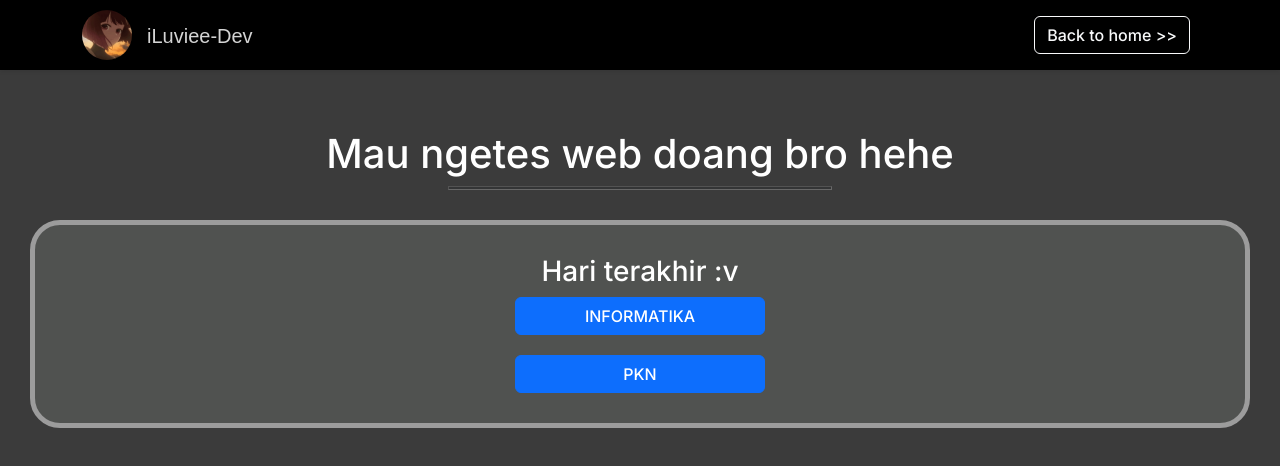
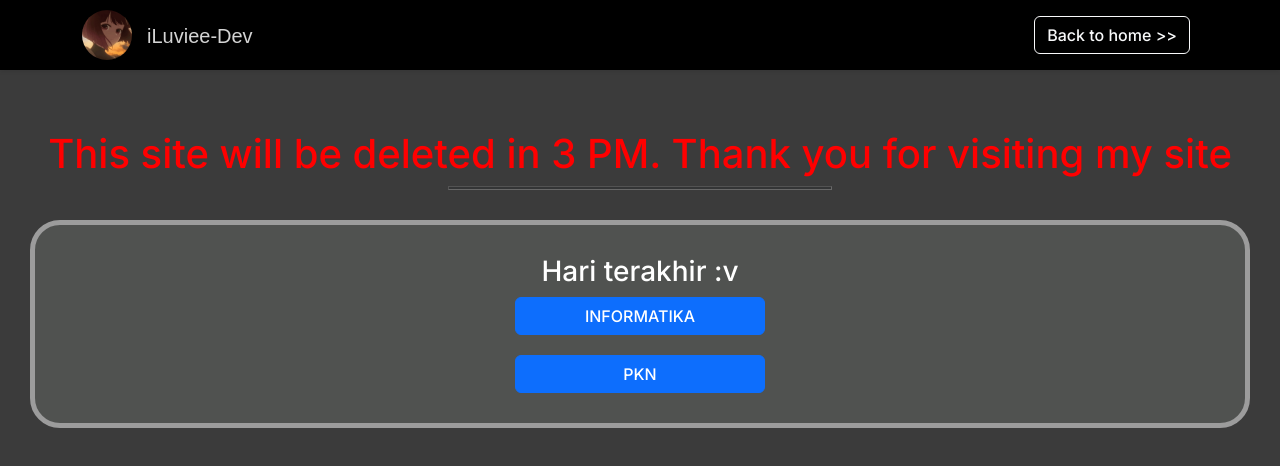
Before and after one commit to iLuviee/portofolio, a plain HTML site: page hariterakhir.html in a window 1280 px wide. Drawn offline with nearby package versions, Linux system fonts and the light colour scheme.

Commit message:
Update hariterakhir.html

```diff
--- a/hariterakhir.html
+++ b/hariterakhir.html
@@ -51,7 +51,7 @@
       </div>
     </nav>
     <div class="discord">
-        <h1 style="margin-top: 130px; color: white; text-align: center;">Mau ngetes web doang bro hehe</h1>
+        <h1 style="margin-top: 130px; color: red; text-align: center;">This site will be deleted in 3 PM. Thank you for visiting my site</h1>
         <hr \>
         <div>
             <div class="dc1" style="background-color: #505250; margin-top: 30px; margin-left: 30px; margin-right: 30px; padding-top: 30px; padding-bottom: 30px; border: #9c9c9c solid 5px; border-radius: 30px">
```
